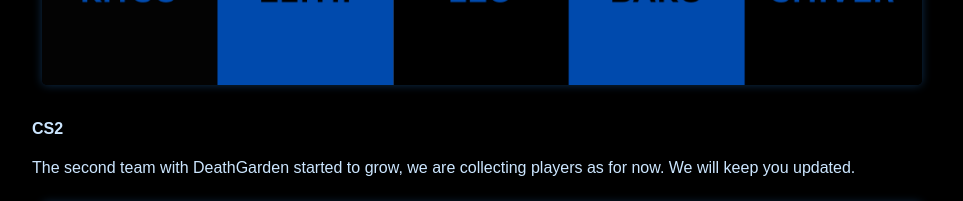
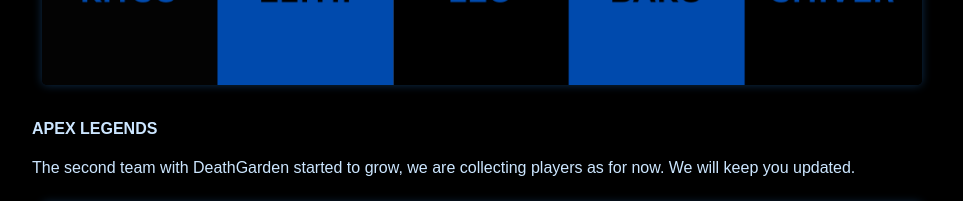
Before and after one commit to dthbaron/DTHG, a plain HTML site: page index.html in a window 1280 px wide. Shown: the part 1320-1521 px from the top of the page, without its empty margins (158-1121 px from the left). Drawn offline with Linux system fonts and the light colour scheme.

Commit message:
Named apex team Apex Legends

```diff
--- a/index.html
+++ b/index.html
@@ -81,7 +81,7 @@
           <img src="img/CS2.png" alt="CS2 Team Photo" />
         </div>
 
-        <h4>CS2</h4>
+        <h4>APEX LEGENDS</h4>
         <p>
          The second team with DeathGarden started to grow, we are collecting players as for now.
           We will keep you updated.
```
